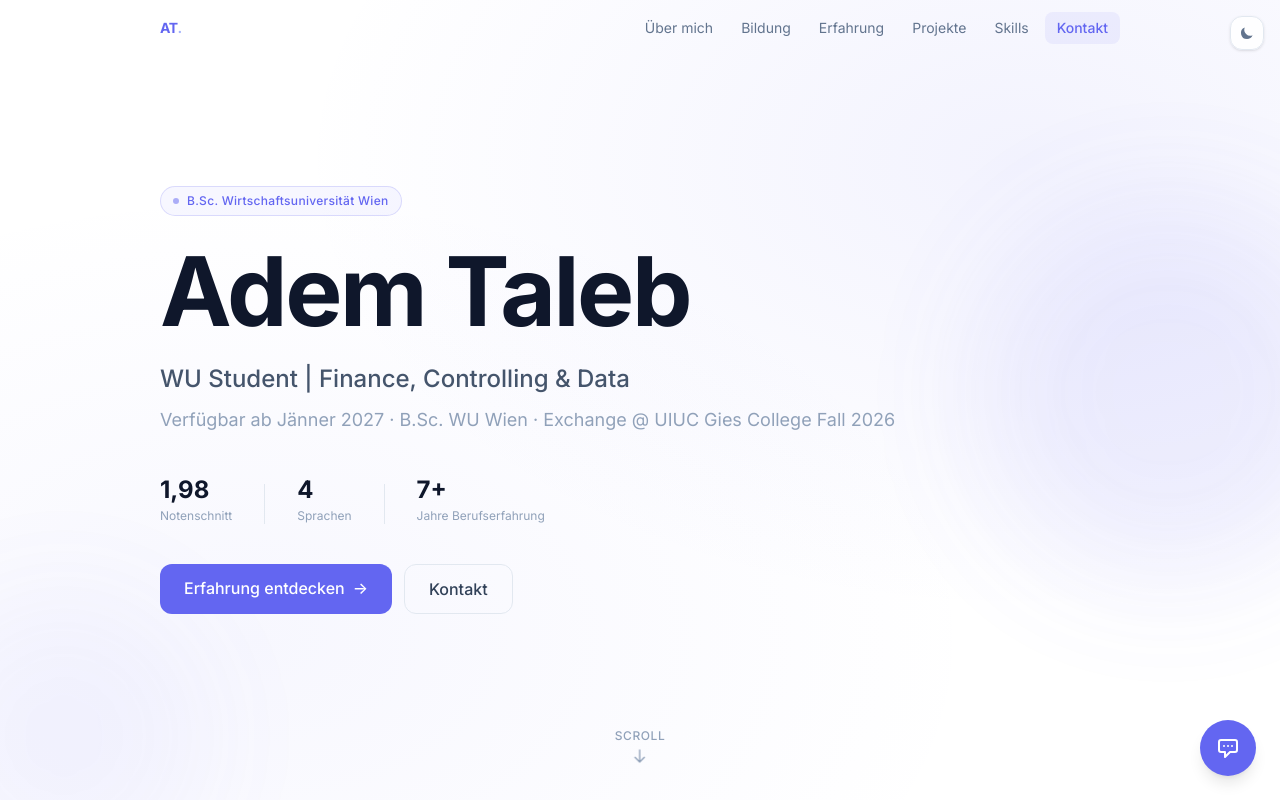
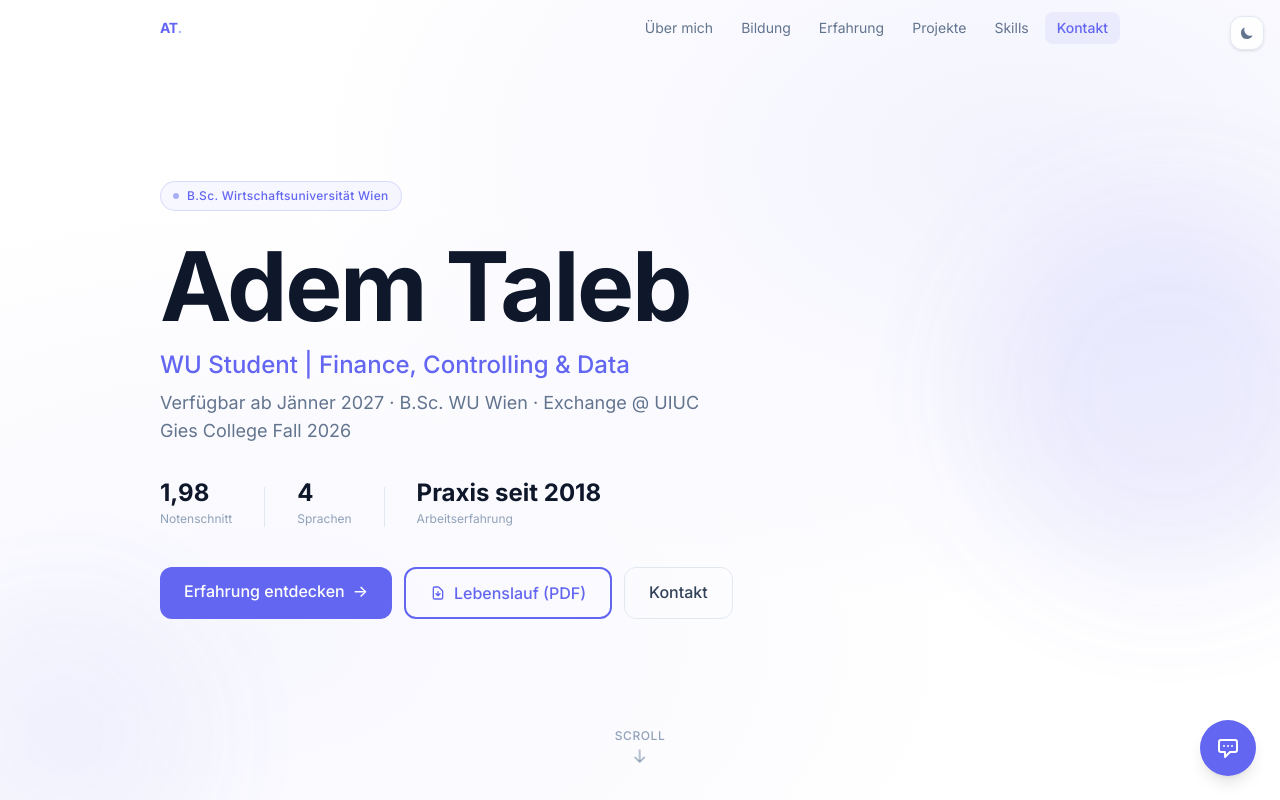
Before and after one commit to adem-del/cv-adam, a React (Vite) app: page / in a window 1280 px wide. Shown: the top 800 px of the page. Built offline with nearby package versions, Linux system fonts and the light colour scheme.

Commit message:
Update Header, add PDF button, clickable projects

```diff
--- a/src/components/Header.tsx
+++ b/src/components/Header.tsx
@@ -17,18 +17,23 @@ export default function Header() {
             B.Sc. Wirtschaftsuniversität Wien
           </div>
 
-          {/* Name + Title */}
+          {/* Name */}
           <h1 className="text-5xl sm:text-6xl md:text-7xl lg:text-8xl font-bold tracking-tight leading-[0.9]">
             <span className="text-slate-900 dark:text-white">{name}</span>
           </h1>
 
-          <p className="mt-6 text-xl md:text-2xl font-medium text-slate-600 dark:text-slate-300 leading-relaxed max-w-2xl">
+          {/* Title line */}
+          <p className="mt-5 text-xl md:text-2xl font-medium text-accent">
             {title}
           </p>
-          <p className="mt-2 text-base md:text-lg text-slate-400 dark:text-slate-500">{subtitle}</p>
+
+          {/* Subtitle with availability */}
+          <p className="mt-2 text-base md:text-lg text-slate-500 dark:text-slate-400 max-w-xl">
+            {subtitle}
+          </p>
 
           {/* Stats row */}
-          <div className="mt-10 flex flex-wrap gap-8">
+          <div className="mt-8 flex flex-wrap gap-8">
             <div>
               <p className="text-2xl font-bold text-slate-900 dark:text-white">1,98</p>
               <p className="text-xs text-slate-400 dark:text-slate-500 mt-0.5">Notenschnitt</p>
@@ -40,8 +45,8 @@ export default function Header() {
             </div>
             <div className="w-px h-10 bg-slate-200 dark:bg-slate-700 self-end" />
             <div>
-              <p className="text-2xl font-bold text-slate-900 dark:text-white">7+</p>
-              <p className="text-xs text-slate-400 dark:text-slate-500 mt-0.5">Jahre Berufserfahrung</p>
+              <p className="text-2xl font-bold text-slate-900 dark:text-white">Praxis seit 2018</p>
+              <p className="text-xs text-slate-400 dark:text-slate-500 mt-0.5">Arbeitserfahrung</p>
             </div>
           </div>
 
@@ -53,6 +58,16 @@ export default function Header() {
             >
               Erfahrung entdecken
               <span className="inline-block ml-2 transition-transform group-hover:translate-x-1">→</span>
+            </a>
+            <a
+              href="/cv.pdf"
+              download
+              className="px-6 py-3 rounded-xl border-2 border-accent text-accent font-medium hover:bg-accent/5 transition-all active:scale-[0.97] flex items-center gap-2"
+            >
+              <svg className="w-4 h-4" fill="none" stroke="currentColor" viewBox="0 0 24 24">
+                <path strokeLinecap="round" strokeLinejoin="round" strokeWidth={2} d="M12 10v6m0 0l-3-3m3 3l3-3m2 8H7a2 2 0 01-2-2V5a2 2 0 012-2h5.586a1 1 0 01.707.293l5.414 5.414a1 1 0 01.293.707V19a2 2 0 01-2 2z" />
+              </svg>
+              Lebenslauf (PDF)
             </a>
             <a
               href="#contact"
--- a/src/components/Projects.tsx
+++ b/src/components/Projects.tsx
@@ -4,15 +4,35 @@ import Section from './Section';
 export default function Projects() {
   return (
     <Section id="projects" title="Projekte" alt>
-      <div className="grid gap-5 md:grid-cols-2 lg:grid-cols-3">
-        {cvData.projects.map((project, i) => (
-          <div
+      <div className="grid gap-5 md:grid-cols-2">
+        {cvData.projects.map((project, i) => {
+          const Card = project.link ? 'a' : 'div';
+          const props = project.link
+            ? { href: project.link, target: '_blank', rel: 'noopener noreferrer' }
+            : {};
+
+          return (
+            <Card
               key={i}
-            className="glass-card rounded-xl p-6 hover:shadow-lg hover:shadow-accent/5 transition-all duration-300 group flex flex-col"
+              {...props}
+              className={`glass-card rounded-xl p-6 transition-all duration-300 group flex flex-col ${
+                project.link
+                  ? 'hover:shadow-lg hover:shadow-accent/5 hover:-translate-y-0.5 cursor-pointer'
+                  : ''
+              }`}
             >
-            <h3 className="text-lg font-semibold text-slate-900 dark:text-white mb-2 group-hover:text-accent transition-colors">
+              <div className="flex items-start justify-between mb-2">
+                <h3 className="text-lg font-semibold text-slate-900 dark:text-white group-hover:text-accent transition-colors">
                   {project.name}
                 </h3>
+                {project.link && (
+                  <span className="text-slate-400 group-hover:text-accent transition-colors shrink-0 ml-2">
+                    <svg className="w-4 h-4" fill="none" stroke="currentColor" viewBox="0 0 24 24">
+                      <path strokeLinecap="round" strokeLinejoin="round" strokeWidth={2} d="M10 6H6a2 2 0 00-2 2v10a2 2 0 002 2h10a2 2 0 002-2v-4M14 4h6m0 0v6m0-6L10 14" />
+                    </svg>
+                  </span>
+                )}
+              </div>
               <p className="text-sm text-slate-500 dark:text-slate-400 leading-relaxed mb-4 flex-1">
                 {project.description}
               </p>
@@ -26,8 +46,9 @@ export default function Projects() {
                   </span>
                 ))}
               </div>
-          </div>
-        ))}
+            </Card>
+          );
+        })}
       </div>
     </Section>
   );
```
Lines whose indentation alone changed are shown as unchanged.
